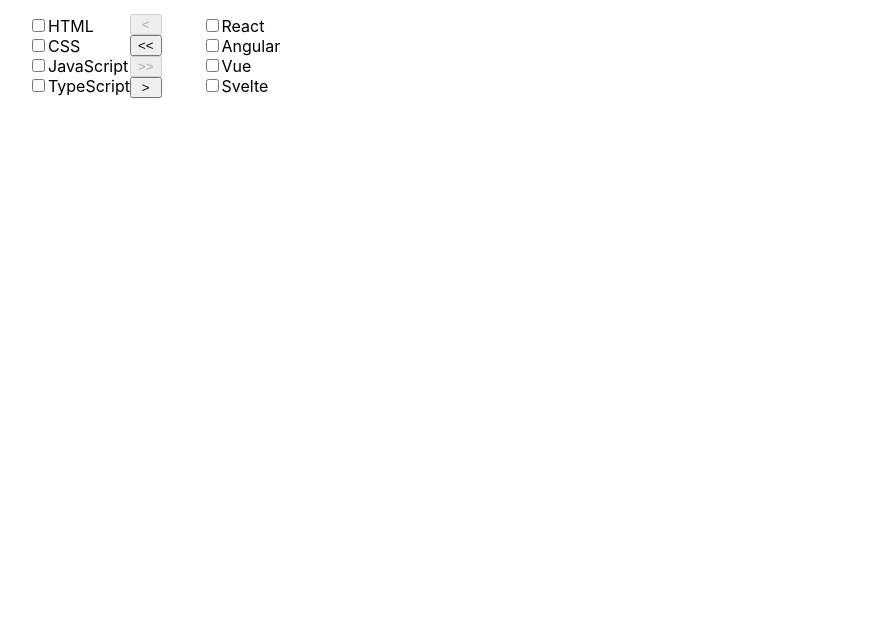
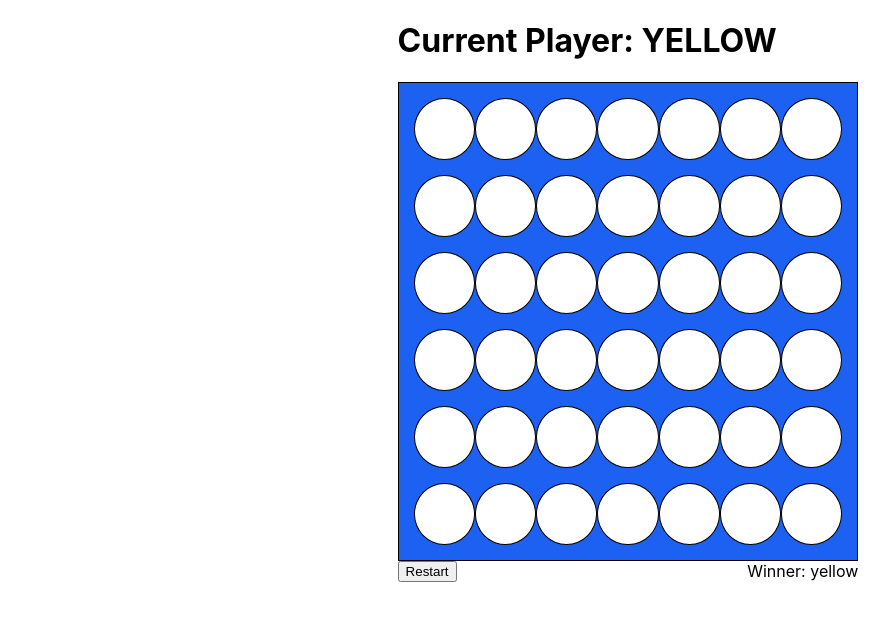
Before and after one commit to grumpycat808/react_greatfrontend, a React (Create React App) app: page / in a window 1280 px wide. Shown: the top 620 px of the page, without its empty margins (12-901 px from the left). Built offline with nearby package versions, Linux system fonts and the light colour scheme.

Commit message:
Handle on click

```diff
--- a/src/App9.js
+++ b/src/App9.js
@@ -1,8 +1,6 @@
 import { useState } from 'react'
 
-import StarRating2 from './StarRating2'
-import Game from './ticTacToe/Game'
-import TransferList from './ticTacToe/TransferList'
+import Board from './connectFour/Board'
 const images = [
     {
         src: 'https://picsum.photos/id/600/600/400',
@@ -40,7 +38,7 @@
 
     return (
         <div className="main">
-            <TransferList></TransferList>
+            <Board></Board>
         </div>
     )
 }
--- a/src/connectFour/Board.js
+++ b/src/connectFour/Board.js
@@ -1,15 +1,56 @@
-import React, { useState } from 'react';
+import React, { useEffect, useState } from 'react'
+import './styles.css'
+function Board(props) {
+    const [board, setBoard] = useState(
+        new Array(6).fill(null).map(() => new Array(7).fill(null)),
+    )
+    const [currentPlayer, setCurrentPlayer] = useState('yellow');
+    const [winner, setWinner] = useState('yellow');
+    useEffect(() => {
+        console.log(board)
+    }, [board])
+    const checkWinner = () => {}
 
-function Board(props) {
+    const handleClick = (colNumber) => {
+        let canClick = false
+        const boardCopy = board.map((row) => [...row])
+        for (let index = board.length - 1; index >= 0; index--) {
+            if (board[index][colNumber] === null) {
+                canClick = true
+                boardCopy[index][colNumber] = currentPlayer
+                break
+            }
+        }
 
-    const [board, setBoard] = useState(new Array.fill(7).map(() => new Array(6).fill(null)));
-    const [currentPlayer, setCurrentPlayer] = useState('yellow');
+        if (!canClick) return
+        setCurrentPlayer(currentPlayer === 'yellow' ? 'red' : 'yellow')
+        setBoard(boardCopy)
+    }
 
     return (
-        <div>
+        <div className="main">
+            <div className="current-player">
+                <h1>Current Player: {currentPlayer.toLocaleUpperCase()}</h1>
+            </div>
+            <div className="board">
+                {board.map((row, rowIndex) => (
+                    <div key={rowIndex} className="row">
+                        {row.map((cell, colIndex) => (
+                            <div
+                                key={colIndex}
+                                className={`cell ${cell === 'yellow' || cell === 'red' ? cell : ''}`.trim()}
+                                onClick={() => handleClick(colIndex)}
+                            ></div>
+                        ))}
+                    </div>
+                ))}
+            </div>
+            <div className="game-status">
 
+                <button>Restart</button>{winner && <span>Winner: {winner}</span>}
+            </div>
         </div>
-    );
+    )
 }
 
-export default Board;
+export default Board
--- /dev/null
+++ b/src/connectFour/styles.css
@@ -0,0 +1,47 @@
+.main {
+    display: flex;
+    flex-direction: column;
+    width: 60%;
+    margin: 0 auto;
+}
+
+.cell {
+    height: 60px;
+    width: 60px;
+    border: solid black 1px;
+    border-radius: 50%;
+    background-color: white;
+    cursor: pointer;
+}
+
+.cell.red {
+    background-color: #d9313d;
+}
+
+
+.cell.yellow {
+    background-color: #fdc601;
+}
+.board {
+    border: solid black 1px;
+    display: flex;
+    flex-direction: column;
+    background-color: #1c61f2;
+}
+
+.row {
+    display: flex;
+    justify-content: space-between;
+    margin-bottom: 15px;
+    padding-right: 15px;
+    padding-left: 15px;
+}
+
+.row:first-of-type {
+    margin-top: 15px;
+}
+
+.game-status {
+    display: flex;
+    justify-content: space-between;
+}
--- a/src/ticTacToe/TransferList.js
+++ b/src/ticTacToe/TransferList.js
@@ -21,7 +21,7 @@
     const handleSelect = (item, side) => {
         const listCopy = structuredClone(list)
         const listItem = listCopy[side].find((i) => i.label === item)
-        listItem.selected = !listItem.selected;
+        listItem.selected = !listItem.selected
 
         setList(listCopy)
     }
```
